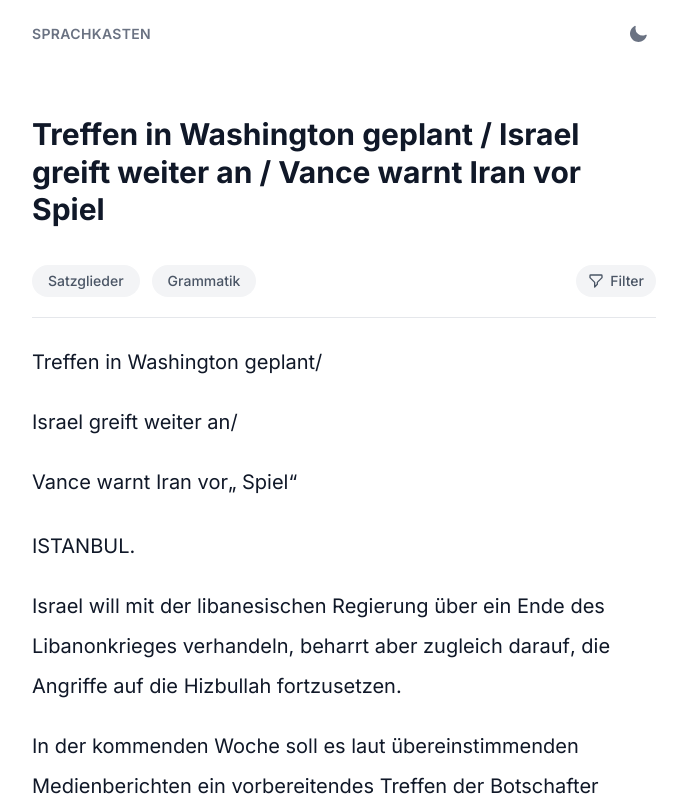
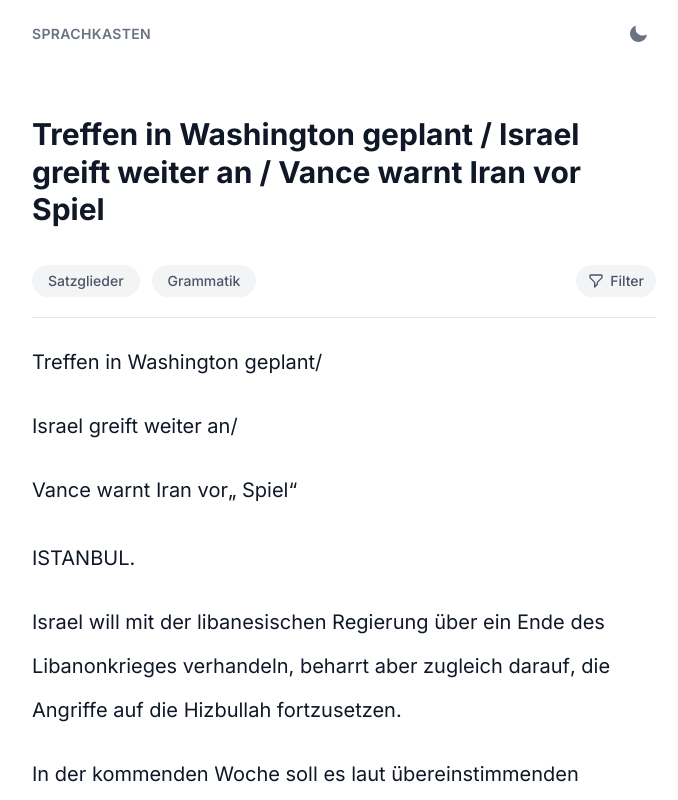
Before and after one commit to mfromage/sprachkasten, a Next.js app: page /klartext/artikel-1 in a window 1280 px wide. Shown: the top 800 px of the page, without its empty margins (296-974 px from the left). Built offline with nearby package versions, Linux system fonts and the light colour scheme.

Commit message:
fix: use button with touch events for mobile tap handling

```diff
--- a/src/components/klartext/TokenWord.tsx
+++ b/src/components/klartext/TokenWord.tsx
@@ -38,11 +38,18 @@ export function TokenWord({
   const syntaxColor = SYNTAX_GROUP_COLORS[syntaxGroup];
   const underlineColor = caseColor || syntaxColor;
 
+  const handleTap = () => setOpen(!open);
+
   return (
     <span className="relative inline" ref={spanRef}>
-      <span
-        onClick={() => setOpen(!open)}
-        className="cursor-pointer transition-all duration-200 hover:bg-gray-100/70 dark:hover:bg-gray-800/70 rounded-sm px-1 -mx-1 py-2 -my-2 sm:px-0.5 sm:-mx-0.5 sm:py-0 sm:-my-0 sm:pb-1"
+      <button
+        type="button"
+        onClick={handleTap}
+        onTouchEnd={(e) => {
+          e.preventDefault();
+          handleTap();
+        }}
+        className="cursor-pointer transition-all duration-200 hover:bg-gray-100/70 dark:hover:bg-gray-800/70 active:bg-gray-200/70 dark:active:bg-gray-700/70 rounded-sm px-1 -mx-1 py-1 -my-1 sm:px-0.5 sm:-mx-0.5 sm:py-0 sm:-my-0 sm:pb-1 touch-manipulation font-inherit text-inherit"
         style={highlightColor ? { backgroundColor: highlightColor } : undefined}
       >
         {token.text}
@@ -52,7 +59,7 @@ export function TokenWord({
             style={{ backgroundColor: underlineColor }}
           />
         )}
-      </span>
+      </button>
       {open && (
         <WordPopover
           token={token}
```
